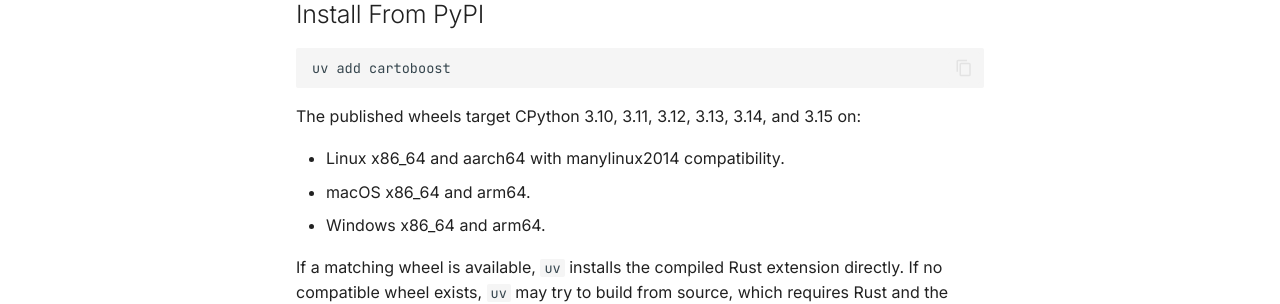
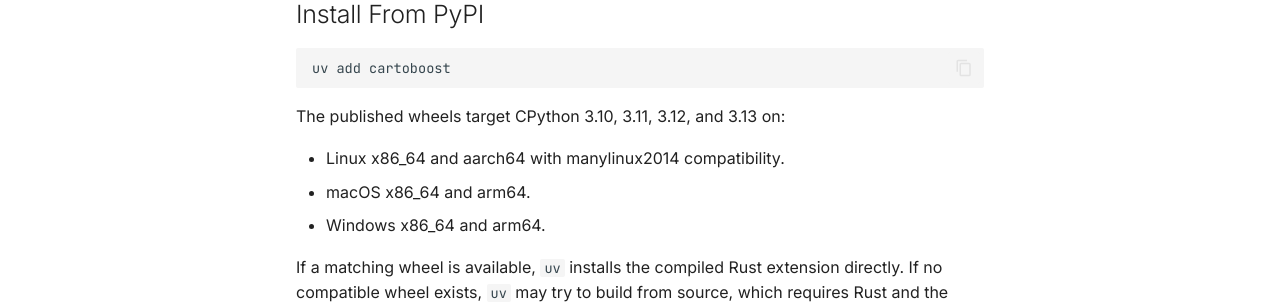
Before and after one commit to albrmar/cartoboost, an MkDocs documentation site: the page built from docs/installation.md, in a window 1280 px wide and 900 px high. Shown: the part 347-651 px from the top of the window. Built offline with MkDocs 1.6.1 and Material for MkDocs 9.7.7, drawn with Linux system fonts in a browser that asks for light colours; comment, search, counter and statistics services are not loaded; some of the changed text lies outside the part shown.

Commit message:
ci: revert python 3.14/3.15 matrix until pyo3 support is available

````diff
--- a/docs/installation.md
+++ b/docs/installation.md
@@ -10,7 +10,7 @@
 uv add cartoboost
 ```
 
-The published wheels target CPython 3.10, 3.11, 3.12, 3.13, 3.14, and 3.15 on:
+The published wheels target CPython 3.10, 3.11, 3.12, and 3.13 on:
 
 - Linux x86_64 and aarch64 with manylinux2014 compatibility.
 - macOS x86_64 and arm64.
@@ -82,5 +82,5 @@
 | Symptom | Fix |
 | --- | --- |
 | `ImportError: cartoboost._native` | Reinstall from PyPI or run `uv run --group dev maturin develop` in a source checkout. |
-| `uv` tries to compile from source | Use CPython 3.10-3.15 on a supported platform, or install Rust before building. |
+| `uv` tries to compile from source | Use CPython 3.10-3.13 on a supported platform, or install Rust before building. |
 | `cartoboost` command not found | Make sure the Python environment where `cartoboost` was installed is active. |
--- a/pyproject.toml
+++ b/pyproject.toml
@@ -22,8 +22,6 @@
     "Programming Language :: Python :: 3.11",
     "Programming Language :: Python :: 3.12",
     "Programming Language :: Python :: 3.13",
-    "Programming Language :: Python :: 3.14",
-    "Programming Language :: Python :: 3.15",
     "Programming Language :: Rust",
     "Topic :: Scientific/Engineering :: Artificial Intelligence",
 ]
````
Also changed, not shown: README.md (+1 -1 lines), 4 other files.
